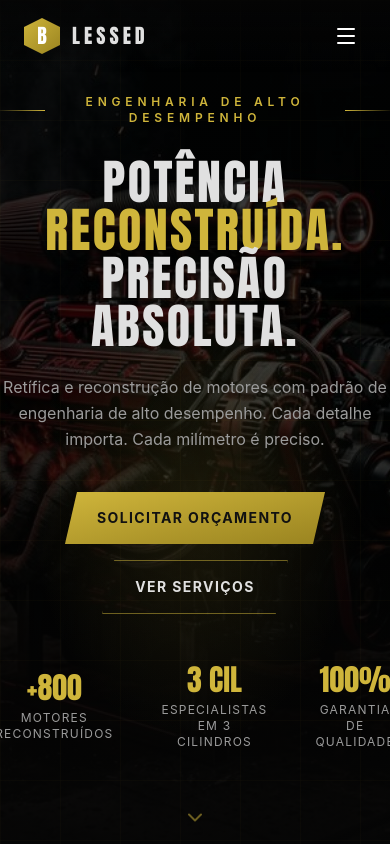
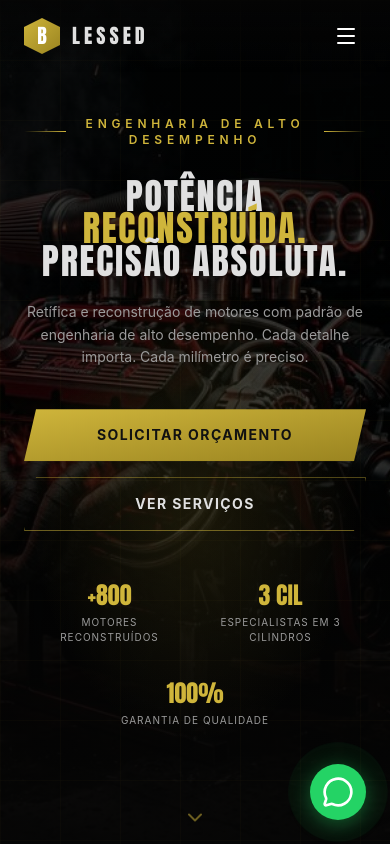
Before and after one commit to LuisGustavoCassioli/retifica-testes, a React (Vite) app: page / in a window 390 px wide. Shown: the top 844 px of the page. Built offline with nearby package versions, Linux system fonts and the light colour scheme.

Commit message:
whatsapp popup

```diff
--- a/src/App.tsx
+++ b/src/App.tsx
@@ -11,6 +11,7 @@ import Gallery from './components/Gallery'
 import Testimonials from './components/Testimonials'
 import Contact from './components/Contact'
 import Footer from './components/Footer'
+import WhatsAppButton from './components/WhatsAppButton'
 
 export default function App() {
   const [loading, setLoading] = useState(true)
@@ -35,6 +36,7 @@ export default function App() {
       <Testimonials />
       <Contact />
       <Footer />
+      <WhatsAppButton />
     </div>
   )
 }
--- a/src/components/Footer.tsx
+++ b/src/components/Footer.tsx
@@ -91,7 +91,7 @@ export default function Footer() {
                             <p>💬 WhatsApp:<a href='https://wa.me/message/JSRGDYDZBLGGI1' target="_blank" rel="noopener noreferrer">(11) 99637-3477</a> / <a href='https://wa.me/5511985596077' target="_blank" rel="noopener noreferrer">(11) 98559-6077</a></p>
                             <p className="flex items-center gap-2">✉️ <a href="mailto:blessedretifica@gmail.com" className="hover:text-gold-racing transition-colors">blessedretifica@gmail.com</a></p>
                             <p className="flex items-center gap-2">✉️ <a href="mailto:retificablessed2019@gmail.com" className="hover:text-gold-racing transition-colors">retificablessed2019@gmail.com</a></p>
-                            <p>🕐 Seg–Sex: 07:30–18:00 | Sáb: 07:30–12:00</p>
+                            <p>🕐 Seg–Sex: 08:00–18:00</p>
                         </div>
                     </div>
                 </div>
--- a/src/components/Hero.tsx
+++ b/src/components/Hero.tsx
@@ -76,7 +76,7 @@ export default function Hero() {
 
                 {/* Main headline */}
                 <motion.h1
-                    className="text-5xl md:text-7xl xl:text-8xl font-black uppercase leading-none mb-6 font-heading tracking-wider"
+                    className="text-4xl sm:text-6xl md:text-7xl xl:text-8xl font-black uppercase leading-[0.9] mb-6 font-heading tracking-wider"
                     initial={{ opacity: 0, y: 40 }}
                     animate={{ opacity: 1, y: 0 }}
                     transition={{ duration: 0.8, delay: 0.2 }}
@@ -90,7 +90,7 @@ export default function Hero() {
 
                 {/* Subtitle */}
                 <motion.p
-                    className="text-base md:text-xl max-w-2xl mx-auto mb-10 leading-relaxed"
+                    className="text-sm md:text-xl max-w-2xl mx-auto mb-10 leading-relaxed"
                     style={{ color: '#9b9b9b', fontWeight: 400 }}
                     initial={{ opacity: 0, y: 30 }}
                     animate={{ opacity: 1, y: 0 }}
@@ -109,7 +109,7 @@ export default function Hero() {
                 >
                     <a
                         href="#contato"
-                        className="group relative px-8 py-4 font-bold text-sm tracking-widest uppercase transition-all duration-300 hover:scale-105 overflow-hidden bg-linear-to-br from-gold-racing to-[#9A8420] text-[#111111] shadow-[0_0_30px_rgba(207,181,59,0.4)]"
+                        className="w-full sm:w-auto group relative px-8 py-4 font-bold text-sm tracking-widest uppercase transition-all duration-300 hover:scale-105 overflow-hidden bg-linear-to-br from-gold-racing to-[#9A8420] text-[#111111] shadow-[0_0_30px_rgba(207,181,59,0.4)]"
                         style={{
                             clipPath: 'polygon(12px 0%, 100% 0%, calc(100% - 12px) 100%, 0% 100%)',
                         }}
@@ -122,7 +122,7 @@ export default function Hero() {
 
                     <a
                         href="#servicos"
-                        className="group px-8 py-4 font-bold text-sm tracking-widest uppercase transition-all duration-300 hover:scale-105 border border-gold-racing/50 text-[#e0e0e0] relative overflow-hidden"
+                        className="w-full sm:w-auto group px-8 py-4 font-bold text-sm tracking-widest uppercase transition-all duration-300 hover:scale-105 border border-gold-racing/50 text-[#e0e0e0] relative overflow-hidden"
                         style={{
                             clipPath: 'polygon(12px 0%, 100% 0%, calc(100% - 12px) 100%, 0% 100%)',
                         }}
@@ -136,7 +136,7 @@ export default function Hero() {
 
                 {/* Stats row */}
                 <motion.div
-                    className="flex items-center justify-center gap-12 mt-12"
+                    className="grid grid-cols-2 sm:grid-cols-3 gap-8 sm:gap-12 mt-12 px-4"
                     initial={{ opacity: 0, y: 30 }}
                     animate={{ opacity: 1, y: 0 }}
                     transition={{ duration: 0.8, delay: 0.8 }}
@@ -144,15 +144,15 @@ export default function Hero() {
                     {[
                         { value: '+800', label: 'Motores Reconstruídos' },
                         { value: '3 CIL', label: 'Especialistas em 3 Cilindros' },
-                        { value: '100%', label: 'Garantia de Qualidade' },
+                        { value: '100%', label: 'Garantia de Qualidade', className: 'col-span-2 sm:col-span-1' },
                     ].map((stat) => (
-                        <div key={stat.label} className="text-center">
+                        <div key={stat.label} className={`text-center ${stat.className || ''}`}>
                             <div
-                                className="text-3xl md:text-4xl font-black font-heading text-gold-racing"
+                                className="text-2xl sm:text-3xl md:text-4xl font-black font-heading text-gold-racing"
                             >
                                 {stat.value}
                             </div>
-                            <div className="text-xs tracking-widest uppercase mt-1 text-[#9b9b9b]">
+                            <div className="text-[10px] sm:text-xs tracking-widest uppercase mt-1 text-[#9b9b9b]">
                                 {stat.label}
                             </div>
                         </div>
--- /dev/null
+++ b/src/components/WhatsAppButton.tsx
@@ -0,0 +1,23 @@
+import { motion } from 'framer-motion'
+import { MessageCircle } from 'lucide-react'
+
+export default function WhatsAppButton() {
+    const whatsappUrl = 'https://wa.me/message/JSRGDYDZBLGGI1'
+
+    return (
+        <motion.a
+            href={whatsappUrl}
+            target="_blank"
+            rel="noopener noreferrer"
+            className="fixed bottom-6 right-6 z-50 flex items-center justify-center w-14 h-14 bg-[#25D366] text-white rounded-full shadow-[0_4px_20px_rgba(37,211,102,0.4)] transition-transform duration-300 hover:scale-110"
+            initial={{ opacity: 0, scale: 0 }}
+            animate={{ opacity: 1, scale: 1 }}
+            transition={{ delay: 1, duration: 0.5, type: 'spring' }}
+            whileHover={{ y: -5 }}
+            aria-label="Contato via WhatsApp"
+        >
+            <div className="absolute inset-0 bg-[#25D366] rounded-full animate-ping opacity-25" />
+            <MessageCircle size={32} className="relative z-10" />
+        </motion.a>
+    )
+}
```
